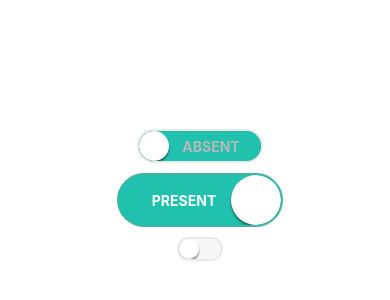
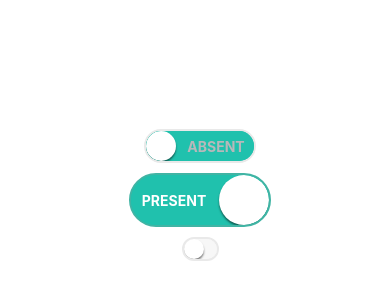
Before and after one commit to prsn/react-native-toggle-switch, a React Native app: screen / in a window 390 px wide. Shown: the part 252-552 px from the top of the page. Built offline with nearby package versions, Linux system fonts and the light colour scheme.

Commit message:
reduced the margin of text view

```diff
--- a/scrollview-switch.js
+++ b/scrollview-switch.js
@@ -17,9 +17,9 @@ class ScrollSwitch extends React.Component {
     this.borderWidth = 2;
     this.universalPadding = 2;
     this.viewPortRadius =  this.props.radius +  this.universalPadding;
-    this.textMargin = 5;
-    this.viewPortWidth = this.props.width + this.viewPortRadius + (2 * this.props.radius) + (2 * this.universalPadding) + this.textMargin;
-    this.initailContentOffset = this.props.active ? 0 : this.props.width + this.viewPortRadius + this.textMargin;
+    this.textMargin = 8;
+    this.viewPortWidth = this.props.width + (2 * this.props.radius) + (2 * this.universalPadding) + this.textMargin;
+    this.initailContentOffset = this.props.active ? 0 : this.props.width  + this.textMargin;
   }
 
   async componentDidMount() {
@@ -51,7 +51,7 @@ class ScrollSwitch extends React.Component {
 
   onDragEnd = (e) => {
     const { contentOffset } = e.nativeEvent;
-    if(contentOffset.x > (this.props.width + this.viewPortRadius) / 2) {
+    if(contentOffset.x > (this.props.width ) / 2) {
       this.scrollRef.scrollToEnd();
       this.updateState(false);
     } else {
@@ -115,7 +115,7 @@ class ScrollSwitch extends React.Component {
                 styles.activeView,
                 {
                   width: this.props.width,
-                  marginLeft: this.viewPortRadius
+                  // marginLeft: this.viewPortRadius
                 }
               ]}
             >
@@ -158,7 +158,7 @@ class ScrollSwitch extends React.Component {
               style={[
                 styles.inactiveView,
                 { width: this.props.width,
-                  marginRight: this.viewPortRadius
+                  // marginRight: this.viewPortRadius
                 }
               ]}
             >
@@ -207,13 +207,15 @@ const styles = StyleSheet.create({
     elevation: 5
   },
   activeView: {
-    marginRight: 5,
+    marginRight: 3,
+    marginLeft: 5,
     flexDirection: 'row',
     alignItems: 'center',
     justifyContent: 'center'
   },
   inactiveView: {
-    marginLeft: 5,
+    marginLeft: 3,
+    marginRight: 5,
     flexDirection: 'row',
     alignItems: 'center',
     justifyContent: 'center'
```
